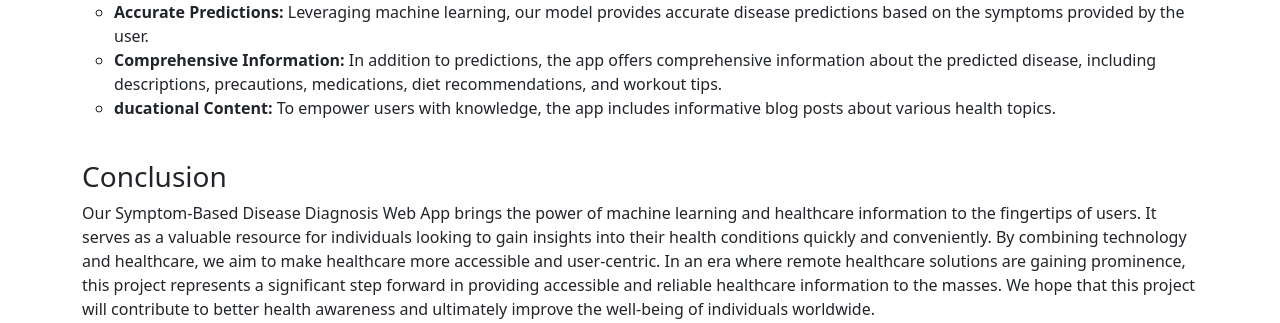
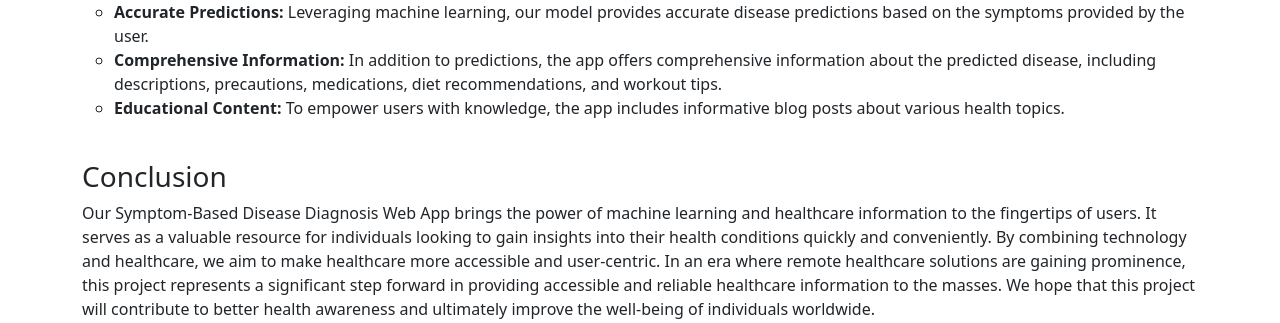
Before and after one commit to DataWorshipper/Medical-Recommender-System, a Flask app: page /blog in a window 1280 px wide. Shown: the part 730-1053 px from the top of the page. Run offline with Flask 3, Linux system fonts and the light colour scheme; parts of the project's set-up code (start-up, migrations or seed data) failed here and were passed over.

Commit message:
developer and blog page updated

```diff
--- a/templates/blog.html
+++ b/templates/blog.html
@@ -31,7 +31,7 @@
             <li><b><strong>User-Friendly Interface:</strong></b> The web app boasts an intuitive and easy-to-navigate interface, ensuring that users can input their symptoms without any hassle.</li>
             <li><b><strong>Accurate Predictions:</strong></b> Leveraging machine learning, our model provides accurate disease predictions based on the symptoms provided by the user.</li>
             <li><b><strong>Comprehensive Information: </strong></b>In addition to predictions, the app offers comprehensive information about the predicted disease, including descriptions, precautions, medications, diet recommendations, and workout tips.</li>
-            <li><b><strong>ducational Content:</strong></b> To empower users with knowledge, the app includes informative blog posts about various health topics.</li>
+            <li><b><strong>Educational Content:</strong></b> To empower users with knowledge, the app includes informative blog posts about various health topics.</li>
         </ul>
 
         <br>
--- a/templates/developer.html
+++ b/templates/developer.html
@@ -13,7 +13,7 @@
 </h6>
 <h5>Meet the Developer</h5>
 
-<p>Hello, I'm Abhira Mandal, your AI and Deep Learning Enthusiast with over 1 year of experience in the field. I am passionate about harnessing the power of technology to make a positive impact on people's lives. Allow me to share a bit about my journey in the world of artificial intelligence and machine learning.
+<p>Hello, I'm Abhiraj Mandal, your AI and Deep Learning Enthusiast with over 1 year of experience in the field. I am passionate about harnessing the power of technology to make a positive impact on people's lives. Allow me to share a bit about my journey in the world of artificial intelligence and machine learning.
 </p>
 <h5>My Expertise
 </h5>
```
